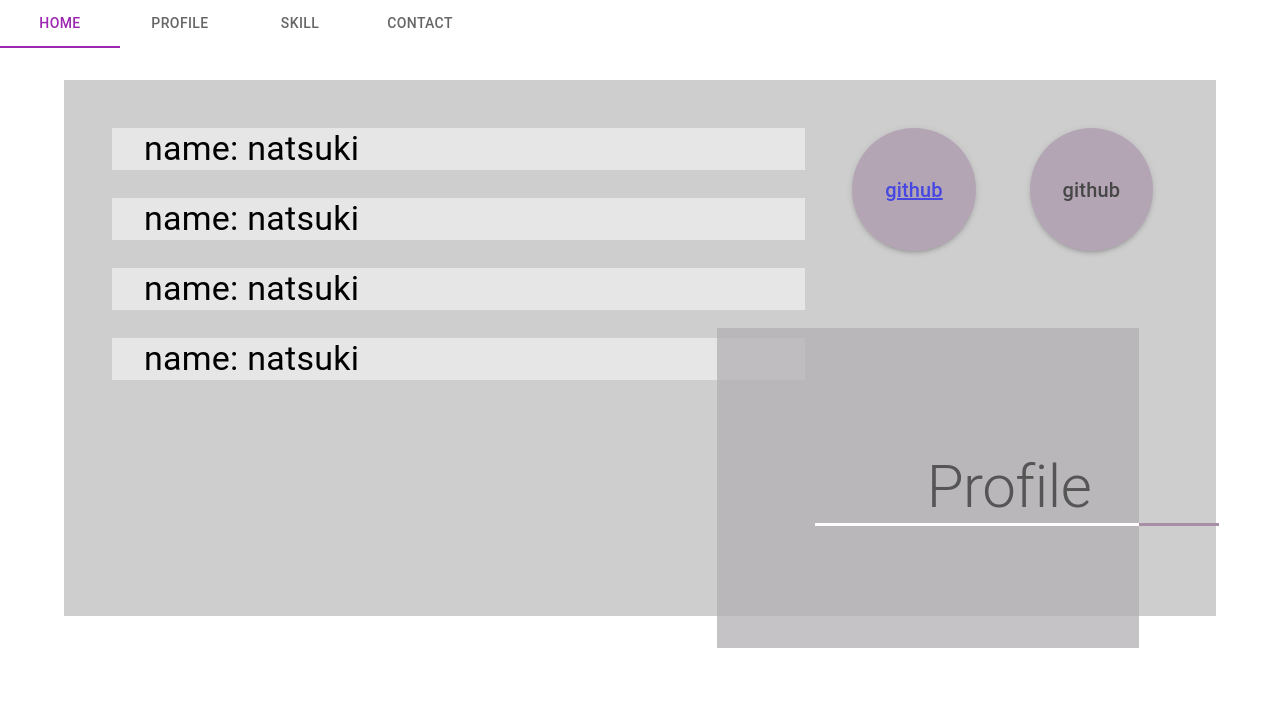
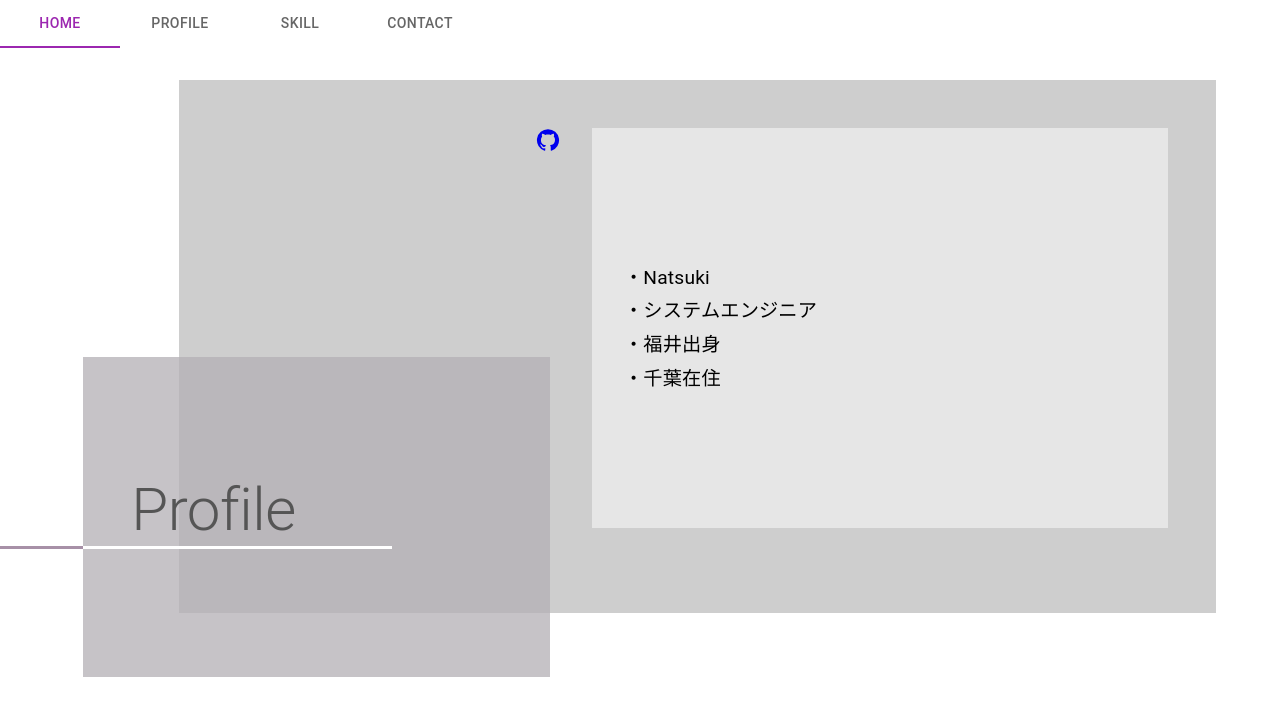
Before and after one commit to NatsukiWakasugi/my_portfolio, a React (Create React App) app: page /profile in a window 1280 px wide. Shown: the top 716 px of the page. Built offline with nearby package versions, Linux system fonts and the light colour scheme.

Commit message:
refecter code

```diff
--- a/package.json
+++ b/package.json
@@ -5,6 +5,7 @@
   "dependencies": {
     "@emotion/react": "^11.7.1",
     "@emotion/styled": "^11.6.0",
+    "@mui/icons-material": "^5.3.0",
     "@mui/material": "^5.2.8",
     "@testing-library/jest-dom": "^5.16.1",
     "@testing-library/react": "^12.1.2",
--- a/src/front/Profile.tsx
+++ b/src/front/Profile.tsx
@@ -1,25 +1,25 @@
 import * as React from 'react';
 import { Box, Container, Grid, Stack, Typography } from '@mui/material';
+import { GitHub as GitHubIcon } from '@mui/icons-material';
+
 import useWindowDimensions from './common';
 
 const Profile: React.VFC = () => {
   const height = useWindowDimensions().height;
-
   const style = {
     item: {
       width: '100%',
+      height: `calc(${height}px * 0.5`,
       borderBottomColor: '#a790a7',
       backgroundColor: 'rgba(255, 255, 255, 0.5)',
       display: 'flex',
       alignItems: 'center',
     },
     circle: {
-      width: `calc(${height}px / 6.5)`,
-      height: `calc(${height}px / 6.5)`,
+      width: `calc(${height}px / 7)`,
+      height: `calc(${height}px / 7)`,
       borderRadius: '100%',
       color: 'inherit',
-      // borderColor: '#a790a7',
-      // border: 'solid ',
       backgroundColor: '#a790a7',
       opacity: 0.65,
       display: 'flex',
@@ -28,105 +28,95 @@ const Profile: React.VFC = () => {
       boxShadow: 3,
     },
   };
+
   return (
     <div style={{ marginTop: '5rem' }}>
       <Container>
         <Box
           sx={{
             position: 'relative',
-            display: 'flex',
-            p: '3rem',
-            height: `calc(${height}px * 0.55)`,
+            margin: '0 0 0 auto',
+            width: '90%',
+            height: `calc(${height}px * 2/3)`,
             backgroundColor: 'rgba(190, 190, 190, 0.75)',
           }}
         >
+          <div style={{ padding: '3rem' }}>
             <Grid container spacing={4}>
-            <Grid item xs={8}>
-              <div>
-                <Stack spacing={3.5} justifyContent="space-evenly">
-                  <div style={style.item}>
-                    <Typography variant="h4" pl="2rem">
-                      name: natsuki
-                    </Typography>
-                  </div>
-                  <div style={style.item}>
-                    <Typography variant="h4" pl="2rem">
-                      name: natsuki
-                    </Typography>
-                  </div>
-                  <div style={style.item}>
-                    <Typography variant="h4" pl="2rem">
-                      name: natsuki
-                    </Typography>
-                  </div>
-                  <div style={style.item}>
-                    <Typography variant="h4" pl="2rem">
-                      name: natsuki
-                    </Typography>
-                  </div>
-                </Stack>
-              </div>
-            </Grid>
-            <Grid item xs={4}>
+              <Grid item xs={4.5}>
                 <Stack
                   direction="row"
-                justifyContent="space-around"
+                  justifyContent="flex-end"
                   alignItems="center"
-                spacing={3}
+                  spacing={0}
                 >
                   <a
                     href="https://github.com/NatsukiWakasugi"
                     target="_blank"
                     rel="noopener noreferrer"
                   >
-                  <Box sx={{ ...style.circle }}>
-                    <Typography variant="h6">github</Typography>
-                  </Box>
+                    <GitHubIcon />
                   </a>
-                <Box sx={{ ...style.circle }}>
-                  <Typography variant="h6">github</Typography>
-                </Box>
                 </Stack>
               </Grid>
+              <Grid item xs={7.5}>
+                <div>
+                  <Stack spacing={3.5} justifyContent="space-evenly">
+                    <div style={style.item}>
+                      <Typography
+                        variant="subtitle1"
+                        pl="2rem"
+                        sx={{ fontSize: '1.2rem' }}
+                      >
+                        ・Natsuki <br />
+                        ・システムエンジニア
+                        <br />
+                        ・福井出身
+                        <br />
+                        ・千葉在住
+                      </Typography>
+                    </div>
+                  </Stack>
+                </div>
               </Grid>
-        </Box>
+            </Grid>
             <Box
               sx={{
                 position: 'absolute',
-            width: '33%',
-            height: `calc(${height}px * 0.4)`,
-            right: '11%',
-            bottom: '19%',
+                width: '45%',
+                height: '60%',
+                left: '-6rem',
+                bottom: '-4rem',
                 backgroundColor: 'rgba(179, 175, 180, 0.75)',
-            display: 'flex',
-            alignItems: 'center',
               }}
-        >
+            />
             <div
               style={{
                 position: 'absolute',
                 display: 'flex',
-              right: '-5rem',
+                left: '-12rem',
+                bottom: '4rem',
               }}
             >
+              <Typography
+                sx={{
+                  paddingLeft: '6rem',
+                  borderBottom: '0.2rem solid;',
+                  borderBottomColor: '#a790a7',
+                }}
+              />
               <Typography
                 variant="h2"
                 sx={{
                   color: '#555555',
-                padding: '0 3rem 0 7rem',
+                  padding: '0 6rem 0 3rem',
                   borderBottom: '0.2rem solid;',
                   borderBottomColor: '#FFFFFF',
                 }}
               >
                 Profile
               </Typography>
-            <Typography
-              sx={{
-                paddingRight: '5rem',
-                borderBottom: '0.2rem solid;',
-                borderBottomColor: '#a790a7',
-              }}
-            />
+            </div>
           </div>
         </Box>
       </Container>
@@ -134,4 +124,16 @@ const Profile: React.VFC = () => {
   );
 };
 
+//             {/*<a*/}
+//             {/*  href="https://github.com/NatsukiWakasugi"*/}
+//             {/*  target="_blank"*/}
+//             {/*  rel="noopener noreferrer"*/}
+//             {/*>*/}
+//             {/*  <Box sx={{ ...style.circle }}>*/}
+//             {/*    <Typography variant="h6">*/}
+//             {/*      <GitHubIcon />*/}
+//             {/*    </Typography>*/}
+//             {/*  </Box>*/}
+//             {/*</a>*/}
+
 export default Profile;
--- a/src/front/Skill.tsx
+++ b/src/front/Skill.tsx
@@ -4,10 +4,10 @@ import useWindowDimensions from './common';
 
 const Skill: React.VFC = () => {
   const height = useWindowDimensions().height;
+
   const style = {
     item: {
       width: '100%',
-      height: '4rem',
       borderBottomColor: '#a790a7',
       backgroundColor: 'rgba(255, 255, 255, 0.5)',
       display: 'flex',
@@ -18,6 +18,8 @@ const Skill: React.VFC = () => {
       height: `calc(${height}px / 6.5)`,
       borderRadius: '100%',
       color: 'inherit',
+      // borderColor: '#a790a7',
+      // border: 'solid ',
       backgroundColor: '#a790a7',
       opacity: 0.65,
       display: 'flex',
@@ -26,43 +28,20 @@ const Skill: React.VFC = () => {
       boxShadow: 3,
     },
   };
-
   return (
     <div style={{ marginTop: '5rem' }}>
       <Container>
         <Box
           sx={{
             position: 'relative',
-            margin: '0 0 0 auto',
-            width: '90%',
-            height: `calc(${height}px * 2/3)`,
+            display: 'flex',
+            p: '3rem',
+            height: `calc(${height}px * 0.55)`,
             backgroundColor: 'rgba(190, 190, 190, 0.75)',
           }}
         >
-          <div style={{ padding: '2rem' }}>
           <Grid container spacing={4}>
-              <Grid item xs={4.5}>
-                <Stack
-                  direction="row"
-                  justifyContent="space-around"
-                  alignItems="center"
-                  spacing={0}
-                >
-                  <a
-                    href="https://github.com/NatsukiWakasugi"
-                    target="_blank"
-                    rel="noopener noreferrer"
-                  >
-                    <Box sx={{ ...style.circle }}>
-                      <Typography variant="h6">github</Typography>
-                    </Box>
-                  </a>
-                  <Box sx={{ ...style.circle }}>
-                    <Typography variant="h6">github</Typography>
-                  </Box>
-                </Stack>
-              </Grid>
-              <Grid item xs={7.5}>
+            <Grid item xs={8}>
               <div>
                 <Stack spacing={3.5} justifyContent="space-evenly">
                   <div style={style.item}>
@@ -88,44 +67,66 @@ const Skill: React.VFC = () => {
                 </Stack>
               </div>
             </Grid>
+            <Grid item xs={4}>
+              <Stack
+                direction="row"
+                justifyContent="space-around"
+                alignItems="center"
+                spacing={3}
+              >
+                <a
+                  href="https://github.com/NatsukiWakasugi"
+                  target="_blank"
+                  rel="noopener noreferrer"
+                >
+                  <Box sx={{ ...style.circle }}>
+                    <Typography variant="h6">github</Typography>
+                  </Box>
+                </a>
+                <Box sx={{ ...style.circle }}>
+                  <Typography variant="h6">github</Typography>
+                </Box>
+              </Stack>
             </Grid>
+          </Grid>
+        </Box>
         <Box
           sx={{
             position: 'absolute',
-                width: '45%',
-                height: '55%',
-                left: '-6rem',
-                bottom: '-4rem',
+            width: '33%',
+            height: `calc(${height}px * 0.4)`,
+            right: '11%',
+            bottom: '19%',
             backgroundColor: 'rgba(179, 175, 180, 0.75)',
+            display: 'flex',
+            alignItems: 'center',
           }}
-            />
+        >
           <div
             style={{
               position: 'absolute',
               display: 'flex',
-                left: '-12rem',
-                bottom: '4rem',
+              right: '-5rem',
             }}
           >
             <Typography
+              variant="h2"
               sx={{
-                  paddingLeft: '6rem',
+                color: '#555555',
+                padding: '0 3rem 0 7rem',
+                borderBottom: '0.2rem solid;',
+                borderBottomColor: '#FFFFFF',
+              }}
+            >
+              Profile
+            </Typography>
+            <Typography
+              sx={{
+                paddingRight: '5rem',
                 borderBottom: '0.2rem solid;',
                 borderBottomColor: '#a790a7',
               }}
             />
-              <Typography
-                variant="h2"
-                sx={{
-                  color: '#555555',
-                  padding: '0 6rem 0 3rem',
-                  borderBottom: '0.2rem solid;',
-                  borderBottomColor: '#FFFFFF',
-                }}
-              >
-                Skill
-              </Typography>
-            </div>
           </div>
         </Box>
       </Container>
--- a/src/index.tsx
+++ b/src/index.tsx
@@ -4,8 +4,8 @@ import './index.css';
 import { BrowserRouter, Routes, Route } from 'react-router-dom';
 import Home from './front/Home';
 import reportWebVitals from './reportWebVitals';
+import Profile from './front/Profile';
 import Skill from './front/Skill';
-import Profile from './front/Profile';
 import Contact from './front/Contact';
 import Header from './front/Header';
 
```
Also changed, not shown: 1 other file (tests, documents, lock files or other folders). Lines whose indentation alone changed are shown as unchanged.
